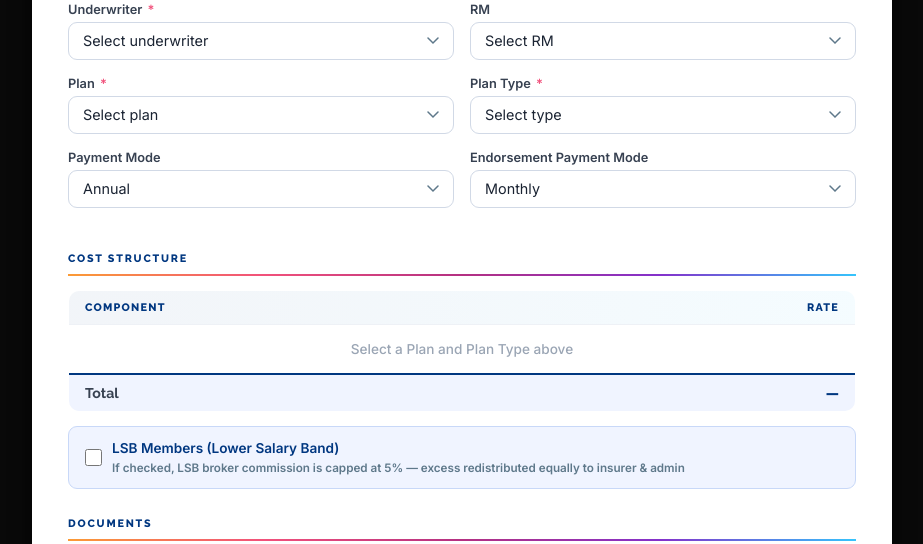
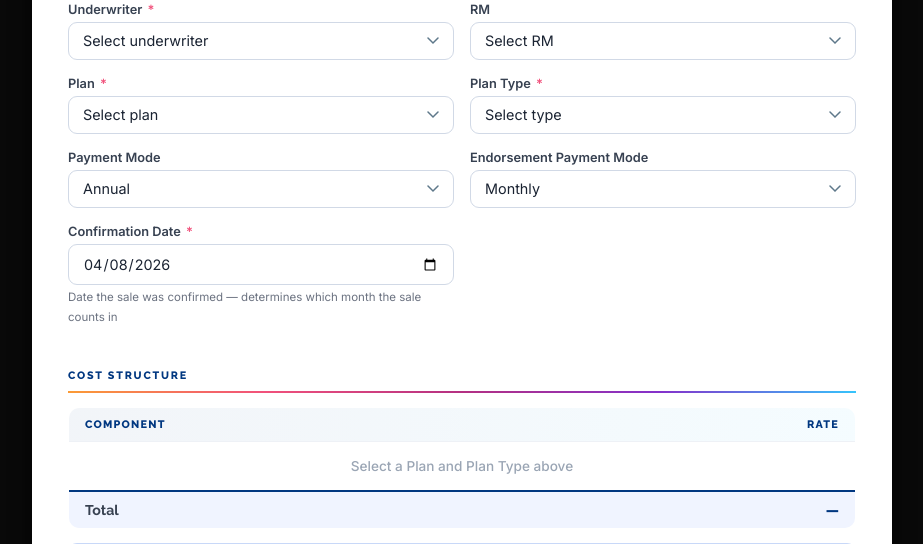
Before and after one commit to jasperh0917/premiumsummary, a Flask app: page / in a window 1280 px wide. Shown: the part 499-1043 px from the top of the page, without its empty margins (178-1101 px from the left). Run offline with Flask 3, Linux system fonts and the light colour scheme; data that the repository does not hold is empty.

Commit message:
Add confirmation date field to policy form
Adds a confirmation_date field to track when a sale was confirmed (distinct from insurance start date). A policy starting April 1st confirmed in March counts as a March sale.

- DB: new confirmation_date column via migration
- Creation form: field placed after payment mode rows, away from start date; defaults to today
- Edit modal: field after LSB Members section; defaults to today if unset
- Info grid: displays confirmation date on policy detail page
- Backend: persists on save and allows editing via PUT

Co-Authored-By: Claude Sonnet 4.6 <noreply@anthropic.com>

```diff
--- a/app.py
+++ b/app.py
@@ -1659,6 +1659,7 @@ def save_policy(fd, members_data, verified_rates, maternity_rates,
             'plan':             fd.get('plan', ''),
             'plan_type':        fd.get('plan_type', ''),
             'start_date':       fd.get('start_date') or None,
+            'confirmation_date': fd.get('confirmation_date') or None,
             'inception_payment': fd.get('inception_payment', ''),
             'endorsement_freq': fd.get('endorsement_freq', ''),
             'has_lsb':          bool(fd.get('has_lsb', False)),
@@ -2600,7 +2601,7 @@ def api_policy_edit(pid):
     # Whitelist of editable fields
     allowed = {
         'company_name', 'broker', 'rm_person', 'underwriter',
-        'plan', 'plan_type', 'start_date',
+        'plan', 'plan_type', 'start_date', 'confirmation_date',
         'inception_payment', 'endorsement_freq', 'has_lsb',
         'rm_broker', 'rm_insurer', 'rm_wellx', 'rm_tpa', 'rm_insurance_tax',
     }
--- a/templates/index.html
+++ b/templates/index.html
@@ -374,6 +374,15 @@ body{font-family:'Inter',system-ui,sans-serif;background:#0a0a0a;min-height:100v
             <option value="Annual">Annual</option>
           </select>
         </div>
+      </div>
+
+      <div class="row-2">
+        <div class="field">
+          <label for="confirmationDate">Confirmation Date <span class="req">*</span></label>
+          <input type="date" id="confirmationDate" required>
+          <small style="color:#6b7280;font-size:.72rem">Date the sale was confirmed — determines which month the sale counts in</small>
+        </div>
+        <div class="field"></div>
       </div>
 
       <div class="section-label">Cost Structure</div>
@@ -1208,6 +1217,7 @@ async function calculatePremium() {
     plan_type:          document.getElementById('planType').value,
     inception_payment:  document.getElementById('inceptionPayment').value,
     endorsement_freq:   document.getElementById('endorsementFreq').value,
+    confirmation_date:  document.getElementById('confirmationDate').value || null,
     has_lsb:            document.getElementById('hasLsb').checked,
     age_method:         document.getElementById('planName').value === 'Healthx' ? 'anb' : 'alb',
     rm_broker:          (document.getElementById('rmBroker')  || {}).value || '0',
@@ -1470,7 +1480,13 @@ function resetAll() {
   currentToken = ''; currentPage = 0; totalPages = 1;
 }
 
-document.getElementById('clearBtn').addEventListener('click', resetAll);
+function setTodayOnConfirmationDate() {
+  const el = document.getElementById('confirmationDate');
+  if (el) el.value = new Date().toISOString().slice(0, 10);
+}
+setTodayOnConfirmationDate();
+
+document.getElementById('clearBtn').addEventListener('click', () => { resetAll(); setTodayOnConfirmationDate(); });
 </script>
 </body>
 </html>
```
Also changed, not shown: templates/policy_detail.html (+11 -3 lines).
